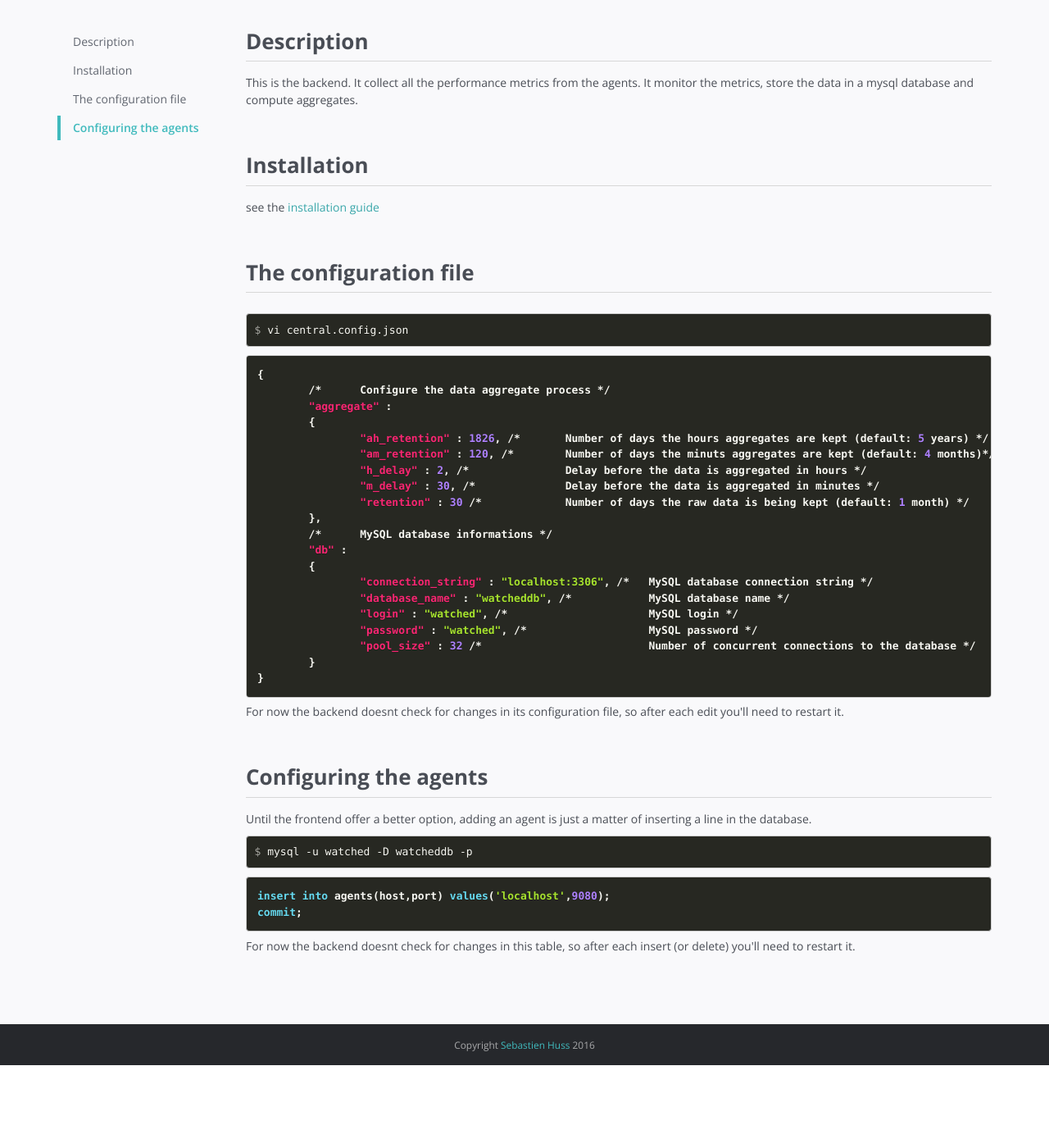
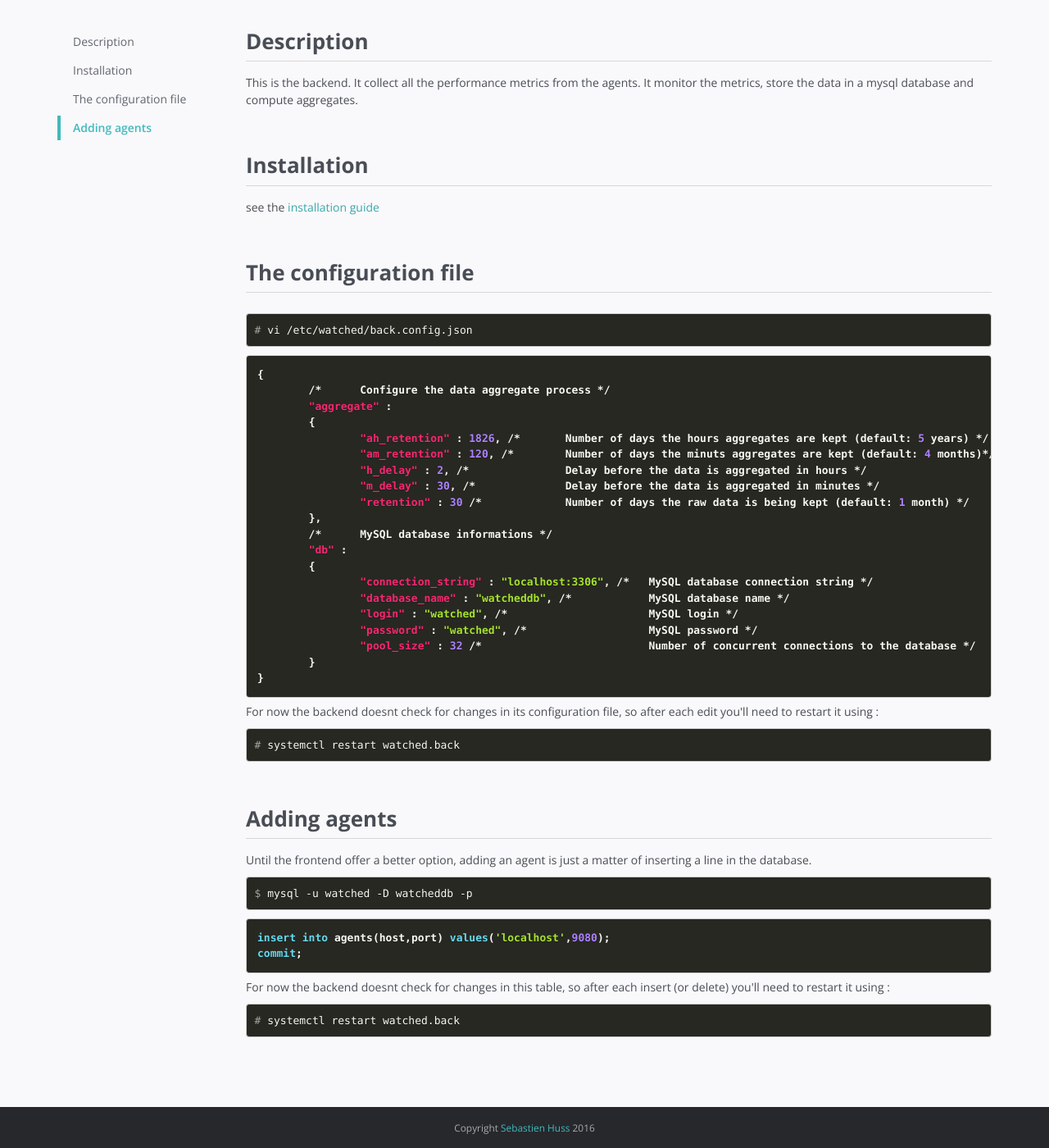
Before and after one commit to sebt3/sebt3.github.io, a Jekyll site: the page built from watched/doc/backend/index.html, in a window 1280 px wide and 1400 px high, scrolled down 231 px. Shown: the whole window at 82% size. Built offline with Jekyll 4.4.1, drawn with Linux system fonts in a browser that asks for light colours; before the commit the page ends 1530 px from its top, so only the background shows below that.

Commit message:
Mise a jour de la doc

```diff
--- a/watched/doc/backend/index.html
+++ b/watched/doc/backend/index.html
@@ -1,6 +1,6 @@
 ---
 layout: watched_docs
-breadcrumb: backend
+breadcrumb: Backend
 title: Watched Documentation
 doc_title: the backend
 doc_icon: fa-database
@@ -32,7 +32,7 @@ doc_icon: fa-database
  <h2 class="section-title">The configuration file</h2>
  <div class="section-block">
   <p></p>
-  <pre class="code"><span class="prompt">$</span> vi central.config.json</pre>
+  <pre class="code"><span class="prompt">#</span> vi /etc/watched/back.config.json</pre>
   <pre><code class="language-json">{
         /*      Configure the data aggregate process */
         "aggregate" :
@@ -53,17 +53,19 @@ doc_icon: fa-database
                 "pool_size" : 32 /*                          Number of concurrent connections to the database */
         }
 }</code></pre>
-  <p>For now the backend doesnt check for changes in its configuration file, so after each edit you'll need to restart it.</p>
+  <p>For now the backend doesnt check for changes in its configuration file, so after each edit you'll need to restart it using :</p>
+  <pre class="code"><span class="prompt">#</span> systemctl restart watched.back</pre>
  </div>
 </section>
 
 <section class="doc-section">
- <h2 class="section-title">Configuring the agents</h2>
+ <h2 class="section-title">Adding agents</h2>
  <div class="section-block">
   <p>Until the frontend offer a better option, adding an agent is just a matter of inserting a line in the database.</p>
   <pre class="code"><span class="prompt">$</span> mysql -u watched -D watcheddb -p</pre>
   <pre><code class="language-sql">insert into agents(host,port) values('localhost',9080);
 commit;</code></pre>
-  <p>For now the backend doesnt check for changes in this table, so after each insert (or delete) you'll need to restart it.</p>
+  <p>For now the backend doesnt check for changes in this table, so after each insert (or delete) you'll need to restart it using :</p>
+  <pre class="code"><span class="prompt">#</span> systemctl restart watched.back</pre>
  </div>
 </section>
--- a/watched/doc/frontend/index.html
+++ b/watched/doc/frontend/index.html
@@ -32,7 +32,7 @@ doc_icon: fa-desktop
  <h2 class="section-title">The configuration file</h2>
  <div class="section-block">
   <p></p>
-  <pre class="code"><span class="prompt">$</span> vi central.config.json</pre>
+  <pre class="code"><span class="prompt">$</span> vi front.config.json</pre>
   <pre><code class="language-json">{
         "db" :
         {
```
Also changed, not shown: other parts of watched/doc/frontend/index.html (+2 -2 lines), watched/doc/agent/index.html (+4 -3 lines).
